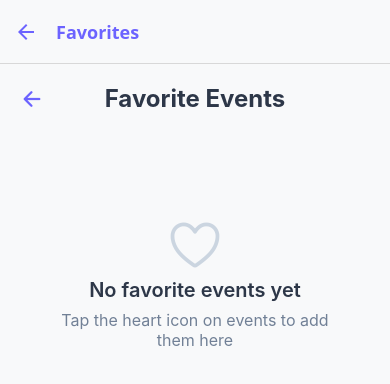
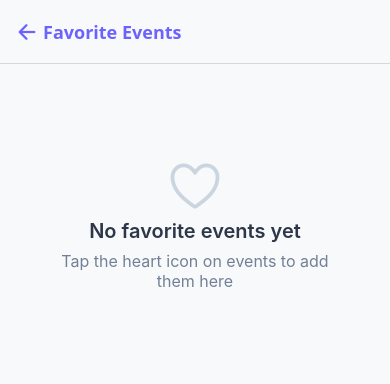
Before and after one commit to veerlakshay/Eventorganizer-app, a React Native app: screen /FavoriteEvents in a window 390 px wide. Shown: the top 384 px of the page. Built offline with nearby package versions, Linux system fonts and the light colour scheme; no server answers.

Commit message:
favorite event fixed

```diff
--- a/screens/FavoriteEventsScreen.js
+++ b/screens/FavoriteEventsScreen.js
@@ -20,6 +20,21 @@ const FavoriteEventsScreen = () => {
     const navigation = useNavigation();
     const [favoriteEvents, setFavoriteEvents] = useState([]);
     const [refreshing, setRefreshing] = useState(false);
+
+    // Set navigation options
+    useEffect(() => {
+        navigation.setOptions({
+            title: 'Favorite Events',
+            headerLeft: () => (
+                <TouchableOpacity
+                    onPress={() => navigation.goBack()}
+                    style={{ marginLeft: 15 }}
+                >
+                    <Ionicons name="arrow-back" size={24} color="#6C63FF" />
+                </TouchableOpacity>
+            ),
+        });
+    }, [navigation]);
 
     const fetchFavoriteEvents = async () => {
         const auth = getAuth();
@@ -154,14 +169,6 @@ const FavoriteEventsScreen = () => {
     return (
         <SafeAreaView style={styles.safeArea}>
             <View style={styles.container}>
-                <View style={styles.header}>
-                    <TouchableOpacity onPress={() => navigation.goBack()}>
-                        <Ionicons name="arrow-back" size={24} color="#6C63FF" />
-                    </TouchableOpacity>
-                    <Text style={styles.headerTitle}>Favorite Events</Text>
-                    <View style={{ width: 24 }} />
-                </View>
-
                 <FlatList
                     data={favoriteEvents}
                     renderItem={renderEventItem}
@@ -197,18 +204,6 @@ const styles = StyleSheet.create({
     container: {
         flex: 1,
         backgroundColor: '#F8F9FA',
-    },
-    header: {
-        flexDirection: 'row',
-        justifyContent: 'space-between',
-        alignItems: 'center',
-        padding: 20,
-        paddingBottom: 10,
-    },
-    headerTitle: {
-        fontSize: 24,
-        fontWeight: 'bold',
-        color: '#2D3748',
     },
     listContent: {
         paddingHorizontal: 20,
```
